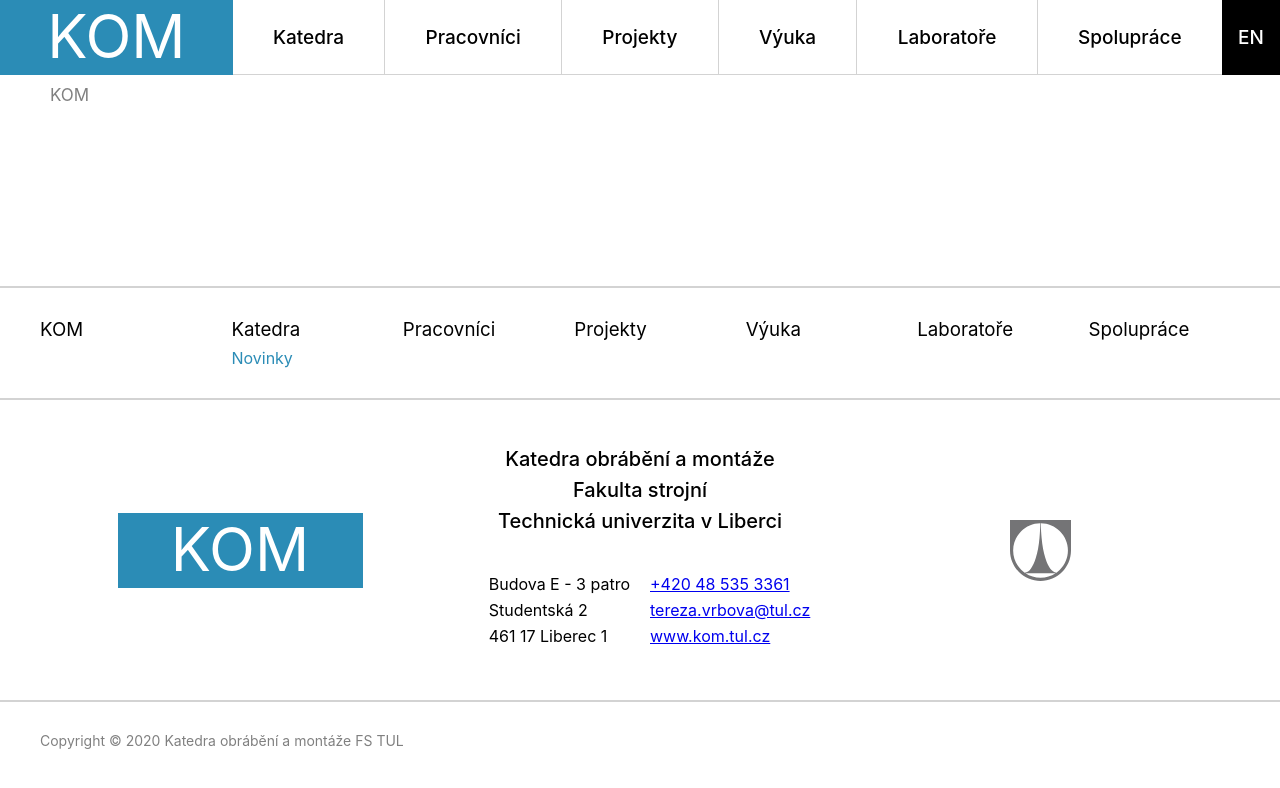
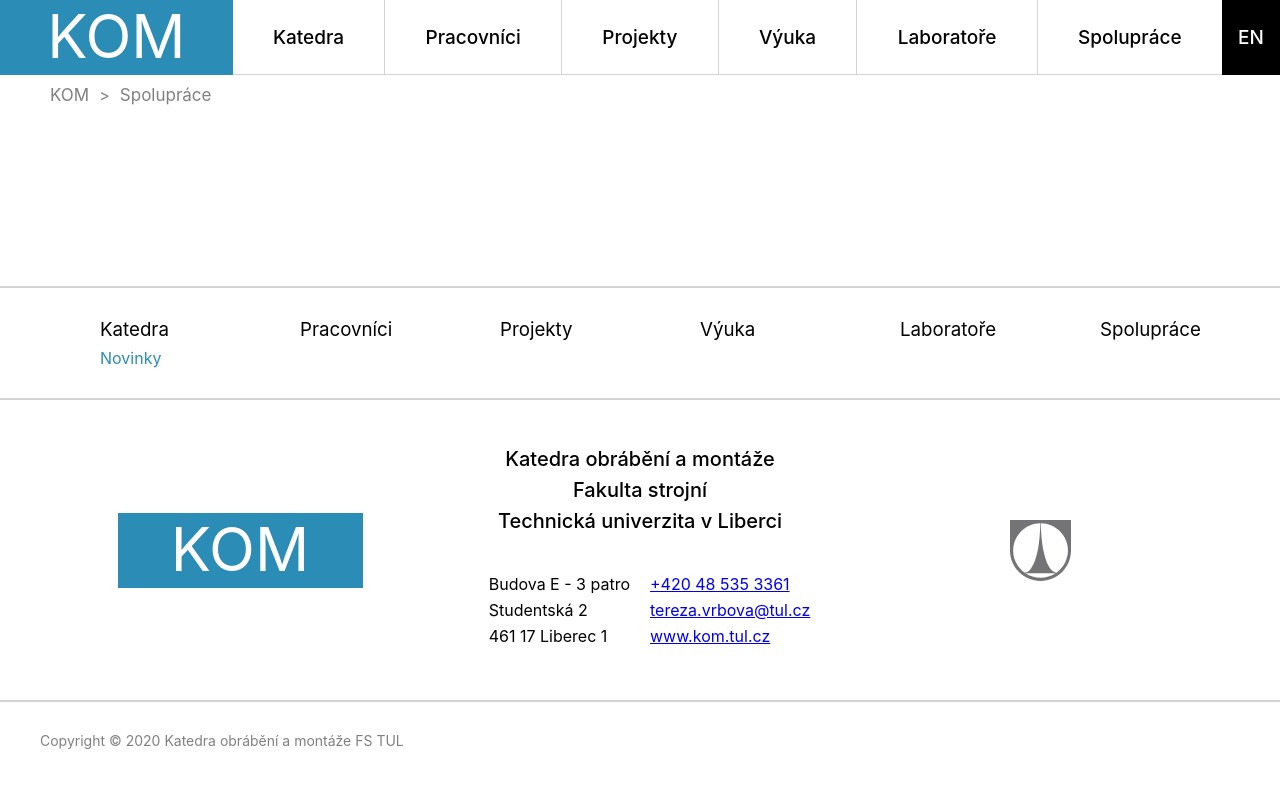
Before and after one commit to aleveha/KOM_TUL, a React (Create React App) app in the folder kom_tul/: page /cooperation in a window 1280 px wide. Shown: the top 788 px of the page. Built offline with nearby package versions, Linux system fonts and the light colour scheme.

Commit message:
edit logic for changing pathway

```diff
--- a/kom_tul/package.json
+++ b/kom_tul/package.json
@@ -7,6 +7,7 @@
     "@testing-library/react": "^9.5.0",
     "@testing-library/user-event": "^7.2.1",
     "@types/react-router-dom": "^5.1.5",
+    "@types/history": "^4.7.8",
     "react": "^16.13.1",
     "react-dom": "^16.13.1",
     "react-router-dom": "^5.2.0",
@@ -33,5 +34,8 @@
       "last 1 firefox version",
       "last 1 safari version"
     ]
+  },
+  "devDependencies": {
+    "eslint-plugin-react-hooks": "^4.1.2"
   }
 }
--- a/kom_tul/src/App.tsx
+++ b/kom_tul/src/App.tsx
@@ -22,8 +22,6 @@ interface IPath {
     path: string
 }
 
-const App = () => {
-    // const headerTabs: Array<string> = ['Katedra', 'Pracovníci', 'Projekty', 'Výuka', 'Laboratoře', 'Spolupráce'];
 const appContent: Array<IAppContent> = [
     {
         name: 'KOM',
@@ -67,12 +65,53 @@ const App = () => {
         children: []
     }
 ];
+interface LocationState {
+    from: {
+        pathname: string;
+    };
+}
+const App = () => {
+    let location = useLocation();
+
+    useEffect(() => {
+        setPathWay(MakePathObject());
+    }, [location]);
+
+    const MakePathObject = () => {
+        let tempObj: Array<IAppContent> = [...appContent];
+        let tempArr: Array<IPath> = [];
+        let erase = true;
+        const pathArr = location.pathname.split("/");
+        pathArr.splice(0, 1);
+        pathArr.forEach(linkPart => {
+            if (linkPart !== "") {
+                for (let element of tempObj) {
+                    if (element.link === "/" + linkPart) {
+                        if (erase) {
+                            tempArr.length = 0;
+                            erase = false;
+                            !location.pathname.includes("home") && tempArr.push({name: "KOM", path: "/home"});
+                        }
+                        tempArr.push({name: element.name, path: element.link});
+                        tempObj = [...element.children];
+                        break;
+                    }
+                }
+            } else if (linkPart === "" && pathArr.length === 1) {
+                tempArr.push({name: "KOM", path: "/home"});
+            }
+        });
+        console.log(tempArr);
+        return tempArr;
+    };
 
     const [appLanguage, setWebLanguage] = useState<string>('CZ');
-    const [pathWay, setPathWay] = useState<Array<IPath>>([{name: 'KOM', path: '/home'}]);
+    const [pathWay, setPathWay] = useState<Array<IPath>>(MakePathObject);
+
     const ChangeLanguage = (value: string) => {
         setWebLanguage(value);
     }
+
     const ChangePathWay = () => {
         setPathWay(MakePathObject);
     }
@@ -80,29 +119,6 @@ const App = () => {
     useEffect(() => {
         console.log('System language ' + appLanguage)
     }, [appLanguage]);
-
-    const MakePathObject = () => {
-        const location = useLocation();
-        let tempObj: Array<IAppContent> = [...appContent];
-        let tempArr: Array<IPath> = [...pathWay];
-        let erase = true;
-        location.pathname.split("/").forEach(linkPart => {
-            if (linkPart !== "") {
-                for (let element of tempObj) {
-                    if (element.link === "/" + linkPart) {
-                        if (erase) {
-                            tempArr.splice(1, tempArr.length);
-                            erase = false;
-                        }
-                        linkPart !== "home" && tempArr.push({name: element.name, path: element.link});
-                        tempObj = [...element.children];
-                        break;
-                    }
-                }
-            }
-        });
-        return tempArr;
-    };
 
     return (
         <LanguageContext.Provider value={{value: appLanguage, changeValue: ChangeLanguage}}>
--- a/kom_tul/src/CSS/Footer.css
+++ b/kom_tul/src/CSS/Footer.css
@@ -33,16 +33,12 @@ hr:first-child {
     grid-template-columns: repeat(var(--numberOfTabHeadersMap), 1fr);
 }
 
-.mapContent :first-child {
-    margin-left: 0;
-}
-
 .mapContent :last-child {
     margin-right: 0;
 }
 
 .tabColumn {
-    margin: 0 20px 0 20px;
+    margin-left: 30%;
 
     display: grid;
     grid-template-rows: 1fr auto;
--- a/kom_tul/src/CSS/Header.css
+++ b/kom_tul/src/CSS/Header.css
@@ -40,6 +40,7 @@
 .langButton :hover {
     color: #2B8CB6;
     font-weight: bold;
+    cursor: pointer;
 }
 
 .kom-logo {
--- a/kom_tul/src/components/Footer/ContactsLine.tsx
+++ b/kom_tul/src/components/Footer/ContactsLine.tsx
@@ -1,4 +1,5 @@
 import * as React from 'react';
+import {Link} from 'react-router-dom';
 
 interface IProps {
 
@@ -29,7 +30,7 @@ const ContactsLine = (props: IProps) => {
                     <div className="contacts">
                         <p><a href="tel:+420485353361">+420 48 535 3361</a></p>
                         <p><a href="mailto:tereza.vrbova@tul.cz">tereza.vrbova@tul.cz</a></p>
-                        <p><a href="#">www.kom.tul.cz</a></p>
+                        <p><Link to="/home">www.kom.tul.cz</Link></p>
                     </div>
                 </div>
             </div>
--- a/kom_tul/src/components/Footer/WebSiteMap.tsx
+++ b/kom_tul/src/components/Footer/WebSiteMap.tsx
@@ -1,42 +1,39 @@
 import * as React from 'react';
 import {useContext, useEffect, useState} from "react";
 import AppContentContext from "../../Context/AppContentContext";
-import { Link, useRouteMatch } from 'react-router-dom';
+import PathContext from "../../Context/PathContext";
+import { Link } from 'react-router-dom';
 
 interface IProps {
 
 }
 
-interface IPath {
-    name: string,
-    path: string
-}
-
 const WebSiteMap = (props: IProps) => {
     const [numberOfTabs, setNumberOfTabs] = useState<object>({'--numberOfTabHeadersMap': 6});
     const appContent = useContext(AppContentContext);
+    const path = useContext(PathContext);
 
     useEffect(() => {
-        setNumberOfTabs({'--numberOfTabHeadersMap': appContent.value.length});
+        setNumberOfTabs({'--numberOfTabHeadersMap': appContent.value.length - 1});
     }, [appContent.value.length]);
 
-    const ChangePath = (elem: IPath, parent: typeof appContent.value[0]) => {
-
+    const ChangePath = () => {
+        path.changeValue();
     }
 
     return (
         <div className="mapContent padding" style={numberOfTabs}>
             {appContent.value.map((elem) =>
-                <div className="tabColumn" key={appContent.value.indexOf(elem)}>
+                elem.name !== "KOM" && (<div className="tabColumn" key={appContent.value.indexOf(elem)}>
                     <div className="tabHeader">
                         <h3>{elem.name}</h3>
                     </div>
                     <div className="tabContent">
                         {elem.children.length !== 0 && elem.children.map(item => (
-                            <Link to={elem.link + item.link} key={elem.children.indexOf(item)} onClick={() => ChangePath({name: item.name, path: item.link}, elem)}>{item.name}</Link>
+                            <Link to={elem.link + item.link} key={elem.children.indexOf(item)} onClick={() => ChangePath()}>{item.name}</Link>
                         ))}
                     </div>
-                </div>
+                </div>)
             )}
         </div>
     );
--- a/kom_tul/src/components/Header/Header.tsx
+++ b/kom_tul/src/components/Header/Header.tsx
@@ -19,8 +19,8 @@ const Header = (props: IProps) => {
                 </div>
                 <HeaderButtons />
                 <div className="langButton">
-                    <a href="#" className="cng-lang"
-                       onClick={() => language.changeValue(language.value === 'CZ' ? 'EN' : 'CZ')}>{language.value !== 'CZ' ? 'CZ' : 'EN'}</a>
+                    <a className="cng-lang"
+                       onClick={() => language.changeValue(language.value === 'CZ' ? 'EN' : 'CZ')} >{language.value !== 'CZ' ? 'CZ' : 'EN'}</a>
                 </div>
             </div>
         </header>
--- a/kom_tul/src/components/Header/HeaderButtons.tsx
+++ b/kom_tul/src/components/Header/HeaderButtons.tsx
@@ -17,11 +17,15 @@ const HeaderButtons = (props: IProps) => {
     const path = useContext(PathContext);
     const appContent = useContext(AppContentContext);
 
+    const ChangeValue = () => {
+        path.changeValue();
+    }
+
     return(
         <div className="headerTabs-content">
             {appContent.value.map((elem) =>
                 appContent.value.indexOf(elem) !== 0 && (<div className="headerTab" key={appContent.value.indexOf(elem)}>
-                    <Link to={elem.link} className="tabName" onClick={() => path.changeValue()}>{elem.name}</Link>
+                    <Link to={elem.link} className="tabName" onClick={() => ChangeValue()}>{elem.name}</Link>
                 </div>)
             )}
         </div>
--- a/kom_tul/src/components/MainContent/ActualNews.tsx
+++ b/kom_tul/src/components/MainContent/ActualNews.tsx
@@ -15,7 +15,7 @@ const ActualNews = (props: IProps) => {
     //styles hooks
     const [numberOfNewsColumns, setNumberOfNewsColumns] = useState<object>({'--numberOfNewsColumns': 3});
 
-    const [news, setNews] = useState<Array<INews> | null>(null);
+    const [news, setNews] = useState<Array<INews>>([]);
     const language = useContext(LanguageContext);
 
     useEffect(() => {
@@ -41,7 +41,7 @@ const ActualNews = (props: IProps) => {
             news.length % 2 === 0 && (number = 2);
         }
         setNumberOfNewsColumns({'--numberOfNewsColumns': number});
-    }, [news?.length]);
+    }, [news.length]);
 
     return (
         <div className="actualNews padding">
--- a/kom_tul/src/components/MainContent/HistoryWay.tsx
+++ b/kom_tul/src/components/MainContent/HistoryWay.tsx
@@ -12,16 +12,27 @@ interface IProps {
 
 const HistoryWay = (props: IProps) => {
     const path = useContext(PathContext);
-    console.log(path);
 
-    const ChangePath = (path: IPath) => {
+    const ChangePath = () => {
+        path.changeValue();
+    }
 
+    const MakePathLink = (linkPart: IPath) => {
+        let link: string = "";
+        if (linkPart.name === 'KOM') {
+            link = '/home';
+        } else {
+            for (let i = path.value.indexOf(linkPart); i >= 1; i--) {
+                link = path.value[i].path + link;
+            }
+        }
+        return link;
     }
 
     const pathContent = path.value.map((elem) =>
         <div className="pathName-content" key={path.value.indexOf(elem)}>
             {elem.name !== 'KOM' && <span className="arrow">{">"}</span>}
-            <Link to={elem.path} className="path-link" onClick={() => ChangePath(elem)}>{elem.name}</Link> {/*change TO attribute*/}
+            <Link to={MakePathLink(elem)} className="path-link" onClick={() => ChangePath()}>{elem.name}</Link>
         </div>
     )
 
```
Also changed, not shown: 1 other file (tests, documents, lock files or other folders). Lines whose indentation alone changed are shown as unchanged.
